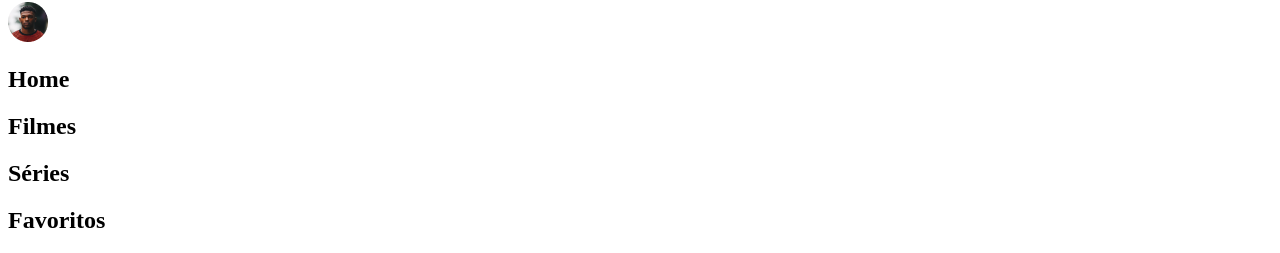
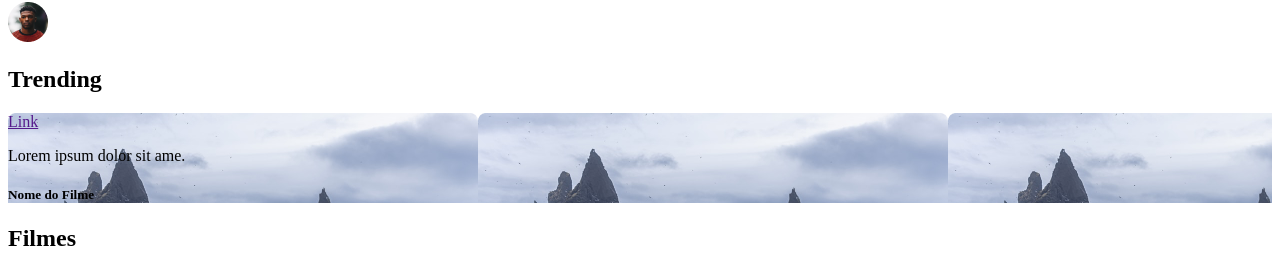
Before and after one commit to silvamaarcus/entertainment-app, a React (Vite) app: page / in a window 1280 px wide. Shown: the part 334-587 px from the top of the page. Built offline with nearby package versions, Linux system fonts and the light colour scheme; the HTML template or start-up script is replaced by a standard one.

Commit message:
Contruino card big para section Trending

```diff
--- /dev/null
+++ b/src/components/CardXl/index.jsx
@@ -0,0 +1,25 @@
+import cover from "../../assets/img/cover-movie.png";
+
+const CardXl = () => {
+  return (
+    <>
+      <div className="card-big">
+        <div
+          className="card-image"
+          style={{ backgroundImage: `url(${cover})` }}
+        >
+          <div className="card-overlay flex-space">
+            <div className="flex-end-row mt-2 mr-4 w-auto">
+              <a href="">Link</a>
+            </div>
+            <div className="card-content">
+              <p className="color-white">Lorem ipsum dolor sit ame.</p>
+              <h5 className="semi-bold">Nome do Filme</h5>
+            </div>
+          </div>
+        </div>
+      </div>
+    </>
+  );
+};
+export default CardXl;
--- a/src/css/sass/_colors.scss
+++ b/src/css/sass/_colors.scss
@@ -18,6 +18,7 @@ $gray-4: #595a5c;
 $gray-5: #717274;
 $gray-6: #888a8c;
 $gray-7: #9ea0a3;
+$gray-8: #bec1c5;
 
 // Cores Auxiliares
 $red-normal: #f03d3d;
@@ -33,11 +34,11 @@ $yellow-dark: #d9b043;
 $yellow-light: #ffd76b;
 
 .color-black {
-  color: $black-10;
+  color: $black-10 !important;
 }
 
 .color-white {
-  color: $white;
+  color: $white !important;
 }
 
 .color-primary {
@@ -45,7 +46,7 @@ $yellow-light: #ffd76b;
 }
 
 .color-gray {
-  color: $gray-5;
+  color: $gray-8 !important;
 }
 
 .color-red {
--- a/src/css/sass/_layout.scss
+++ b/src/css/sass/_layout.scss
@@ -384,3 +384,49 @@ $gutter: 32px;
     border-radius: 0;
   }
 }
+
+// Card Big - Trending
+
+.card-big {
+  width: 470px; /* Largura do card */
+  height: 230px; /* Altura do card */
+  border-radius: 8px;
+  overflow: hidden;
+  // margin: 20px;
+  display: flex;
+  align-items: flex-end;
+  background-size: cover;
+  background-position: center;
+  position: relative;
+
+  .card-image {
+    width: 100%;
+    height: 100%;
+    background-size: cover;
+    background-position: center;
+    position: relative;
+  }
+
+  .card-overlay {
+    position: absolute;
+    top: 0;
+    left: 0;
+    width: 100%;
+    height: 100%;
+    background: rgba(
+      0,
+      0,
+      0,
+      0.3
+    ); /* Fundo semi-transparente para destacar os elementos */
+    // display: flex;
+    // align-items: flex-end;
+    flex-direction: column;
+
+    .card-content {
+      padding: 10px;
+      width: 100%;
+      box-sizing: border-box;
+    }
+  }
+}
--- a/src/css/sass/_typography.scss
+++ b/src/css/sass/_typography.scss
@@ -316,7 +316,10 @@ p {
 
 .bold {
   font-weight: bold;
-  color: $white;
+}
+
+.semi-bold {
+  font-weight: 500;
 }
 
 span {
--- a/src/css/style.css
+++ b/src/css/style.css
@@ -6,11 +6,11 @@
 }
 
 .color-black {
-  color: #10141e;
+  color: #10141e !important;
 }
 
 .color-white {
-  color: #ffffff;
+  color: #ffffff !important;
 }
 
 .color-primary {
@@ -18,7 +18,7 @@
 }
 
 .color-gray {
-  color: #717274;
+  color: #bec1c5 !important;
 }
 
 .color-red {
@@ -535,6 +535,39 @@
   }
 }
 
+.card-big {
+  width: 470px; /* Largura do card */
+  height: 230px; /* Altura do card */
+  border-radius: 8px;
+  overflow: hidden;
+  display: flex;
+  align-items: flex-end;
+  background-size: cover;
+  background-position: center;
+  position: relative;
+}
+.card-big .card-image {
+  width: 100%;
+  height: 100%;
+  background-size: cover;
+  background-position: center;
+  position: relative;
+}
+.card-big .card-overlay {
+  position: absolute;
+  top: 0;
+  left: 0;
+  width: 100%;
+  height: 100%;
+  background: rgba(0, 0, 0, 0.3); /* Fundo semi-transparente para destacar os elementos */
+  flex-direction: column;
+}
+.card-big .card-overlay .card-content {
+  padding: 10px;
+  width: 100%;
+  box-sizing: border-box;
+}
+
 .s-0 {
   margin: 0;
   padding: 0;
@@ -1487,7 +1520,10 @@ p {
 
 .bold {
   font-weight: bold;
-  color: #ffffff;
+}
+
+.semi-bold {
+  font-weight: 500;
 }
 
 span {
@@ -1597,7 +1633,7 @@ body::-webkit-scrollbar {
 }
 body::-webkit-scrollbar-thumb {
   border-radius: 8px;
-  background: #5a698f;
+  background: #161d2f;
 }
 
 .border {
--- a/src/css/style.scss
+++ b/src/css/style.scss
@@ -26,7 +26,7 @@ body {
 
   &::-webkit-scrollbar-thumb {
     border-radius: 8px;
-    background: $black-30;
+    background: $black-20;
   }
 }
 
--- a/src/pages/Home/index.jsx
+++ b/src/pages/Home/index.jsx
@@ -1,7 +1,18 @@
+import CardXl from "../../components/CardXl";
+
 const Home = () => {
   return (
     <>
-      <h2>Home</h2>
+      <section className="container">
+        <div className="border">
+          <h2>Trending</h2>
+          <div className="mt-3 hidden">
+            <div>
+              <CardXl />
+            </div>
+          </div>
+        </div>
+      </section>
     </>
   );
 };
```
Also changed, not shown: src/css/sass/_menu.scss (+0 -39 lines), src/assets/img/cover-movie.png (added), 1 other file (tests, documents, lock files or other folders).
